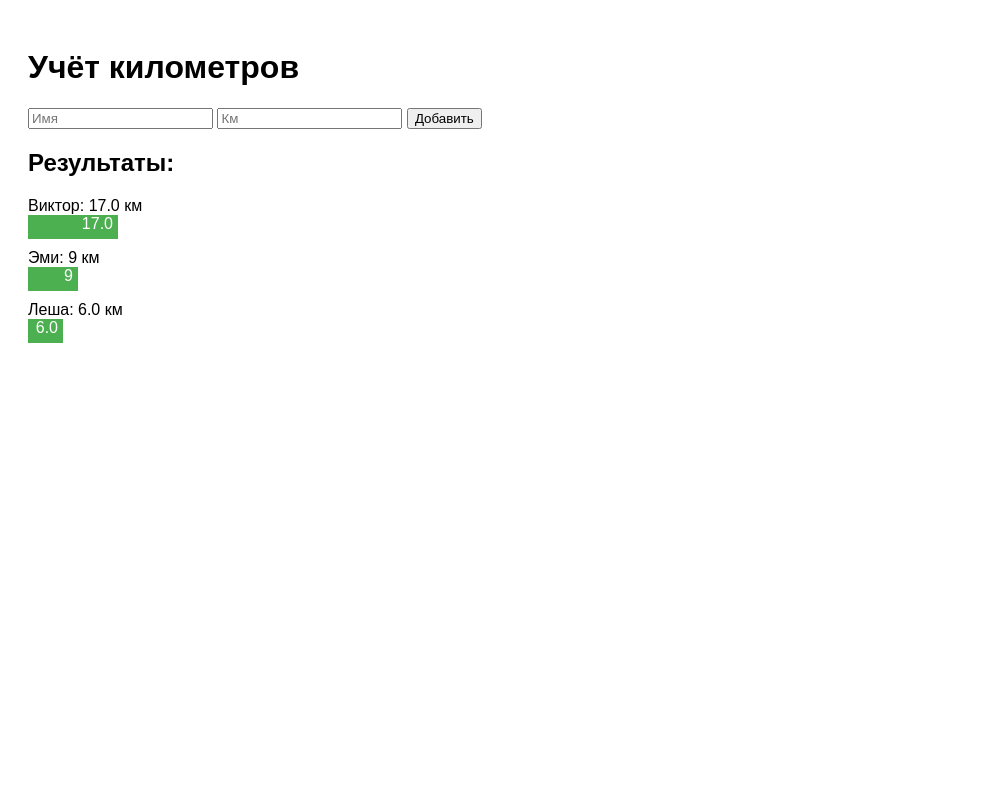
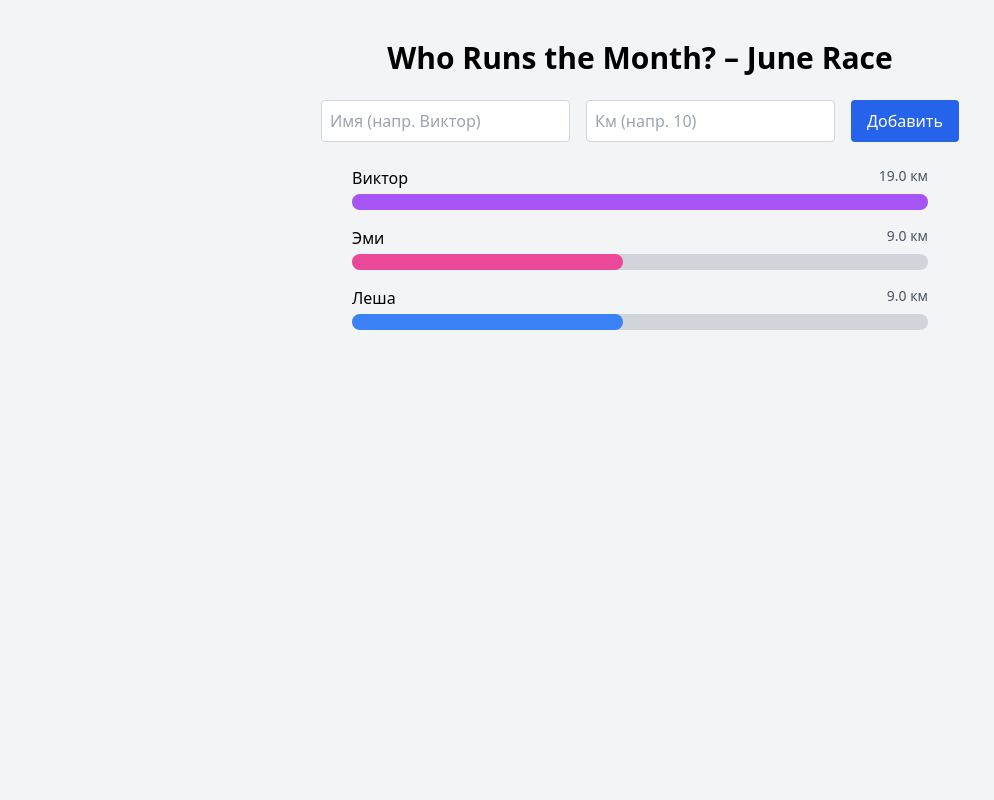
Before and after one commit to alex2romanov/km-tracker, a Flask app: page / in a window 1280 px wide. Shown: the whole page, without its empty margins (0-994 px from the left). Run offline with Flask 3, Linux system fonts and the light colour scheme; some libraries are stand-ins or nearby versions.

Commit message:
initial commit

```diff
--- a/app.py
+++ b/app.py
@@ -1,3 +1,40 @@
+# from flask import Flask, render_template, request, redirect
+# import json
+# import os
+#
+# app = Flask(__name__)
+#
+# DATA_FILE = "data.json"
+#
+# def load_data():
+#     if os.path.exists(DATA_FILE):
+#         with open(DATA_FILE, "r", encoding="utf-8") as f:
+#             return json.load(f)
+#     return {"Виктор": 0, "Эми": 0, "Леша": 0}
+#
+# def save_data(data):
+#     with open(DATA_FILE, "w", encoding="utf-8") as f:
+#         json.dump(data, f, ensure_ascii=False, indent=2)
+#
+# @app.route("/", methods=["GET", "POST"])
+# def index():
+#     data = load_data()
+#     if request.method == "POST":
+#         name = request.form["name"]
+#         km = float(request.form["km"])
+#         data[name] = data.get(name, 0) + km
+#         save_data(data)
+#         return redirect("/")
+#
+#     # сортируем по километрам
+#     sorted_data = dict(sorted(data.items(), key=lambda x: -x[1]))
+#     return render_template("index.html", data=sorted_data)
+#
+#
+# if __name__ == "__main__":
+#     port = int(os.environ.get("PORT", 5000))
+#     app.run(host="0.0.0.0", port=port)
+
 from flask import Flask, render_template, request, redirect
 import json
 import os
@@ -26,10 +63,10 @@ def index():
         save_data(data)
         return redirect("/")
 
-    # сортируем по километрам
+    # Sort by kilometers and find max for percentage
     sorted_data = dict(sorted(data.items(), key=lambda x: -x[1]))
-    return render_template("index.html", data=sorted_data)
-
+    max_km = max(sorted_data.values()) if sorted_data else 1
+    return render_template("index.html", data=sorted_data, max_km=max_km)
 
 if __name__ == "__main__":
     port = int(os.environ.get("PORT", 5000))
--- a/data.json
+++ b/data.json
@@ -1,5 +1,5 @@
 {
-  "Виктор": 17.0,
+  "Виктор": 19.0,
   "Эми": 9,
-  "Леша": 6.0
+  "Леша": 9.0
 }
--- a/templates/index.html
+++ b/templates/index.html
@@ -1,26 +1,69 @@
 <!DOCTYPE html>
 <html lang="ru">
 <head>
-  <meta charset="UTF-8">
-  <title>Учёт километров</title>
+  <meta charset="UTF-8" />
+  <meta name="viewport" content="width=device-width, initial-scale=1.0" />
+  <title>Who Runs the Month? – June Race</title>
+  <script src="https://cdn.tailwindcss.com"></script>
   <style>
-    body { font-family: sans-serif; padding: 20px; }
-    .bar { background: #4caf50; height: 24px; margin-bottom: 10px; color: white; text-align: right; padding-right: 5px; }
+    /* Fallback styles in case Tailwind fails to load */
+    .bg-purple-500 { background-color: #a855f7; }
+    .bg-pink-500 { background-color: #ec4899; }
+    .bg-blue-500 { background-color: #3b82f6; }
+    .bg-green-500 { background-color: #4caf50; }
+    .bg-gray-100 { background-color: #f3f4f6; }
+    .bg-gray-300 { background-color: #d1d5db; }
+    .text-gray-600 { color: #4b5563; }
+    .bg-blue-600 { background-color: #2563eb; }
+    .text-white { color: #ffffff; }
+    .rounded { border-radius: 0.25rem; }
+    .rounded-full { border-radius: 9999px; }
+    .border { border: 1px solid #d1d5db; }
+    .p-2 { padding: 0.5rem; }
+    .px-4 { padding-left: 1rem; padding-right: 1rem; }
+    .py-2 { padding-top: 0.5rem; padding-bottom: 0.5rem; }
+    .mb-1 { margin-bottom: 0.25rem; }
+    .mb-6 { margin-bottom: 1.5rem; }
+    .h-4 { height: 1rem; }
+    .text-3xl { font-size: 1.875rem; }
+    .text-sm { font-size: 0.875rem; }
+    .font-bold { font-weight: 700; }
+    .font-medium { font-weight: 500; }
+    .flex { display: flex; }
+    .space-x-4 > * + * { margin-left: 1rem; }
+    .space-y-4 > * + * { margin-top: 1rem; }
+    .justify-between { justify-content: space-between; }
+    .justify-start { justify-content: flex-start; }
+    .items-center { align-items: center; }
+    .min-h-screen { min-height: 100vh; `_x000D_
+    .w-full { width: 100%; }
+    .max-w-xl { max-width: 36rem; }
+    .hover\:bg-blue-700:hover { background-color: #1d4ed8; }
   </style>
 </head>
-<body>
-  <h1>Учёт километров</h1>
+<body class="bg-gray-100 min-h-screen flex flex-col items-center justify-start py-10">
+  <h1 class="text-3xl font-bold mb-6">Who Runs the Month? – June Race</h1>
 
-  <form method="post">
-    <input name="name" placeholder="Имя" required>
-    <input name="km" type="number" placeholder="Км" required>
-    <button type="submit">Добавить</button>
+  <form method="post" class="flex space-x-4 mb-6">
+    <input name="name" id="nameInput" type="text" placeholder="Имя (напр. Виктор)" class="border p-2 rounded" required>
+    <input name="km" id="kmInput" type="number" placeholder="Км (напр. 10)" class="border p-2 rounded" required step="0.1">
+    <button type="submit" class="bg-blue-600 text-white px-4 py-2 rounded hover:bg-blue-700">Добавить</button>
   </form>
 
-  <h2>Результаты:</h2>
-  {% for name, km in data.items() %}
-    <div>{{ name }}: {{ km }} км</div>
-    <div class="bar" style="width: {{ km * 5 }}px">{{ km }}</div>
-  {% endfor %}
+  <div id="progressContainer" class="w-full max-w-xl space-y-4">
+    {% for name, km in data.items() %}
+      <div>
+        <div class="flex justify-between mb-1">
+          <span class="font-medium">{{ name }}</span>
+          <span class="text-sm text-gray-600">{{ "%.1f" | format(km) }} км</span>
+        </div>
+        <div class="w-full bg-gray-300 rounded-full h-4">
+          <div class="h-4 rounded-full {{ 'bg-purple-500' if name == 'Виктор' else 'bg-pink-500' if name == 'Эми' else 'bg-blue-500' if name == 'Леша' else 'bg-green-500' }}"
+               style="width: {{ (km / max_km * 100) | round }}%">
+          </div>
+        </div>
+      </div>
+    {% endfor %}
+  </div>
 </body>
 </html>
```
